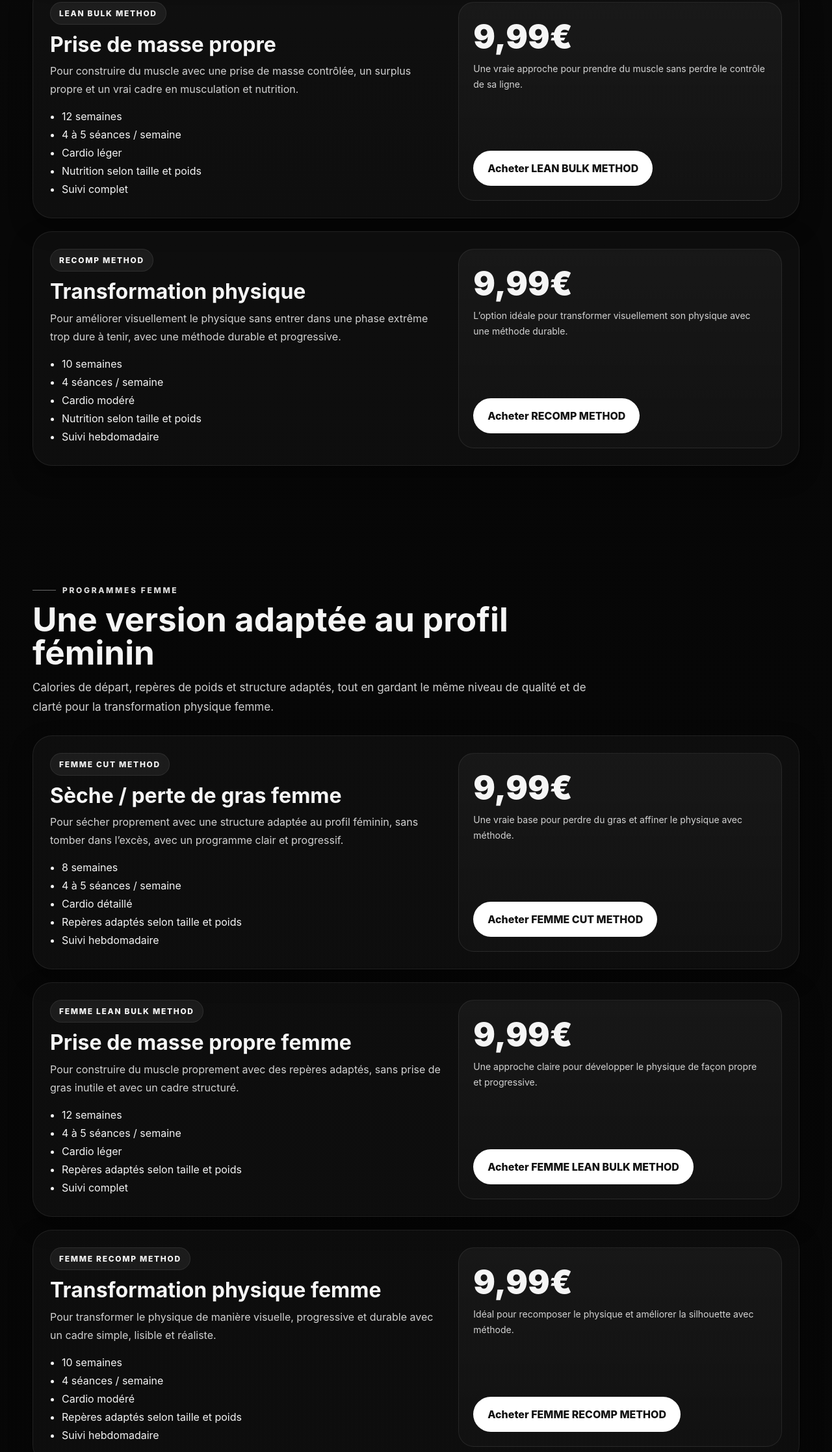
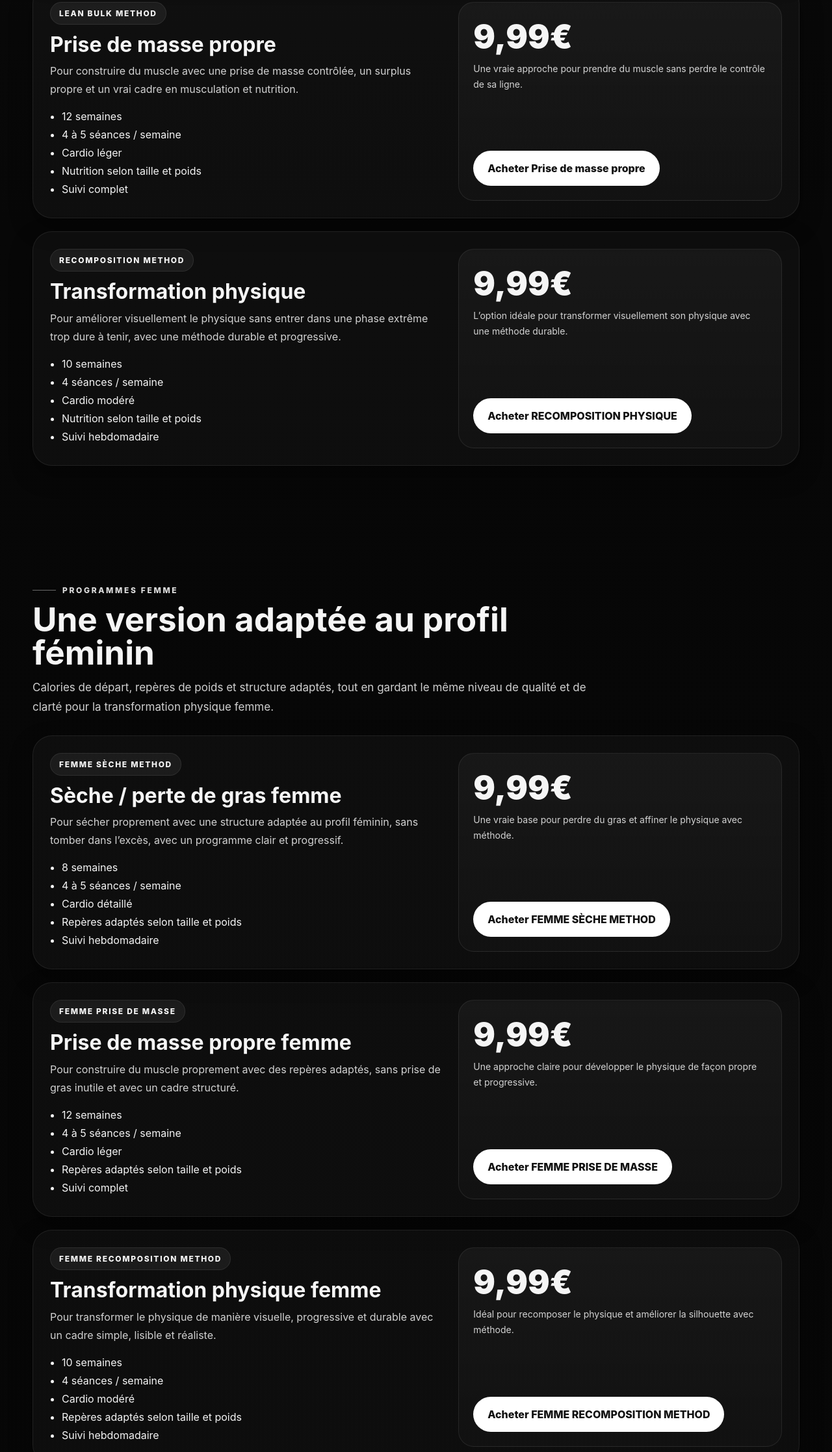
Before and after one commit to SculptMethod/sculpt-method, a plain HTML site: page index.html in a window 1280 px wide. Shown: the part 2665-4900 px from the top of the page at 65% size. Drawn offline with Linux system fonts and the light colour scheme.

Commit message:
Update index.html

```diff
--- a/index.html
+++ b/index.html
@@ -171,7 +171,7 @@ h1{font-size:clamp(42px,7vw,90px);line-height:.96;letter-spacing:-.05em;margin:1
 </div>
 <div class="side">
 <div><div class="price">9,99€</div><div class="small">Un programme clair pour sécher proprement avec méthode, régularité et structure.</div></div>
-<div class="cta"><a class="btn btn-main" href="https://payhip.com/b/YwMPt" title="Acheter CUT METHOD homme">Acheter CUT METHOD</a></div>
+<div class="cta"><a class="btn btn-main" href="https://payhip.com/b/YwMPt" title="Acheter Sèche / perte de gras homme">Acheter Sèche / perte de gras</a></div>
 </div>
 </article>
 
@@ -184,20 +184,20 @@ h1{font-size:clamp(42px,7vw,90px);line-height:.96;letter-spacing:-.05em;margin:1
 </div>
 <div class="side">
 <div><div class="price">9,99€</div><div class="small">Une vraie approche pour prendre du muscle sans perdre le contrôle de sa ligne.</div></div>
-<div class="cta"><a class="btn btn-main" href="https://payhip.com/b/18ilW" title="Acheter LEAN BULK METHOD homme">Acheter LEAN BULK METHOD</a></div>
+<div class="cta"><a class="btn btn-main" href="https://payhip.com/b/18ilW" title="Acheter Prise de masse propre homme">Acheter Prise de masse propre</a></div>
 </div>
 </article>
 
 <article class="program">
 <div>
-<div class="tag">RECOMP METHOD</div>
+<div class="tag">RECOMPOSITION METHOD</div>
 <h3>Transformation physique</h3>
 <p>Pour améliorer visuellement le physique sans entrer dans une phase extrême trop dure à tenir, avec une méthode durable et progressive.</p>
 <ul><li>10 semaines</li><li>4 séances / semaine</li><li>Cardio modéré</li><li>Nutrition selon taille et poids</li><li>Suivi hebdomadaire</li></ul>
 </div>
 <div class="side">
 <div><div class="price">9,99€</div><div class="small">L’option idéale pour transformer visuellement son physique avec une méthode durable.</div></div>
-<div class="cta"><a class="btn btn-main" href="https://payhip.com/b/GQqhF" title="Acheter RECOMP METHOD homme">Acheter RECOMP METHOD</a></div>
+<div class="cta"><a class="btn btn-main" href="https://payhip.com/b/GQqhF" title="Acheter RECOMPOSITION PHYSIQUE homme">Acheter RECOMPOSITION PHYSIQUE</a></div>
 </div>
 </article>
 </div>
@@ -214,40 +214,40 @@ h1{font-size:clamp(42px,7vw,90px);line-height:.96;letter-spacing:-.05em;margin:1
 <div class="programs">
 <article class="program">
 <div>
-<div class="tag">FEMME CUT METHOD</div>
+<div class="tag">FEMME SÈCHE METHOD</div>
 <h3>Sèche / perte de gras femme</h3>
 <p>Pour sécher proprement avec une structure adaptée au profil féminin, sans tomber dans l’excès, avec un programme clair et progressif.</p>
 <ul><li>8 semaines</li><li>4 à 5 séances / semaine</li><li>Cardio détaillé</li><li>Repères adaptés selon taille et poids</li><li>Suivi hebdomadaire</li></ul>
 </div>
 <div class="side">
 <div><div class="price">9,99€</div><div class="small">Une vraie base pour perdre du gras et affiner le physique avec méthode.</div></div>
-<div class="cta"><a class="btn btn-main" href="https://payhip.com/b/Vhvij" title="Acheter FEMME CUT METHOD">Acheter FEMME CUT METHOD</a></div>
+<div class="cta"><a class="btn btn-main" href="https://payhip.com/b/Vhvij" title="Acheter FEMME SÈCHE METHOD">Acheter FEMME SÈCHE METHOD</a></div>
 </div>
 </article>
 
 <article class="program">
 <div>
-<div class="tag">FEMME LEAN BULK METHOD</div>
+<div class="tag">FEMME PRISE DE MASSE</div>
 <h3>Prise de masse propre femme</h3>
 <p>Pour construire du muscle proprement avec des repères adaptés, sans prise de gras inutile et avec un cadre structuré.</p>
 <ul><li>12 semaines</li><li>4 à 5 séances / semaine</li><li>Cardio léger</li><li>Repères adaptés selon taille et poids</li><li>Suivi complet</li></ul>
 </div>
 <div class="side">
 <div><div class="price">9,99€</div><div class="small">Une approche claire pour développer le physique de façon propre et progressive.</div></div>
-<div class="cta"><a class="btn btn-main" href="https://payhip.com/b/jFWNK" title="Acheter FEMME LEAN BULK METHOD">Acheter FEMME LEAN BULK METHOD</a></div>
+<div class="cta"><a class="btn btn-main" href="https://payhip.com/b/jFWNK" title="Acheter FEMME PRISE DE MASSE">Acheter FEMME PRISE DE MASSE</a></div>
 </div>
 </article>
 
 <article class="program">
 <div>
-<div class="tag">FEMME RECOMP METHOD</div>
+<div class="tag">FEMME RECOMPOSITION METHOD</div>
 <h3>Transformation physique femme</h3>
 <p>Pour transformer le physique de manière visuelle, progressive et durable avec un cadre simple, lisible et réaliste.</p>
 <ul><li>10 semaines</li><li>4 séances / semaine</li><li>Cardio modéré</li><li>Repères adaptés selon taille et poids</li><li>Suivi hebdomadaire</li></ul>
 </div>
 <div class="side">
 <div><div class="price">9,99€</div><div class="small">Idéal pour recomposer le physique et améliorer la silhouette avec méthode.</div></div>
-<div class="cta"><a class="btn btn-main" href="https://payhip.com/b/XS1Bn" title="Acheter FEMME RECOMP METHOD">Acheter FEMME RECOMP METHOD</a></div>
+<div class="cta"><a class="btn btn-main" href="https://payhip.com/b/XS1Bn" title="Acheter FEMME RECOMPOSITION METHOD">Acheter FEMME RECOMPOSITION METHOD</a></div>
 </div>
 </article>
 </div>
@@ -288,8 +288,8 @@ h1{font-size:clamp(42px,7vw,90px);line-height:.96;letter-spacing:-.05em;margin:1
 <div class="bundle">
 <div>
 <h3>SCULPT METHOD COMPLETE PACK</h3>
-<p>Regroupe CUT METHOD, LEAN BULK METHOD et RECOMP METHOD dans une seule offre premium complète.</p>
-<ul><li>CUT METHOD</li><li>LEAN BULK METHOD</li><li>RECOMP METHOD</li></ul>
+<p>Regroupe SÈCHE METHOD, PRISE DE MASSE METHOD et RECOMPOSITION METHOD dans une seule offre premium complète.</p>
+<ul><li>SÈCHE METHOD</li><li>PRISE DE MASSE METHOD</li><li>RECOMPOSITION METHOD</li></ul>
 </div>
 <div class="bundle-price">
 <div class="old">29,97€</div>
@@ -310,8 +310,8 @@ h1{font-size:clamp(42px,7vw,90px);line-height:.96;letter-spacing:-.05em;margin:1
 <div class="bundle">
 <div>
 <h3>SCULPT METHOD FEMME COMPLETE PACK</h3>
-<p>Regroupe FEMME CUT METHOD, FEMME LEAN BULK METHOD et FEMME RECOMP METHOD dans une seule offre premium complète.</p>
-<ul><li>FEMME CUT METHOD</li><li>FEMME LEAN BULK METHOD</li><li>FEMME RECOMP METHOD</li></ul>
+<p>Regroupe FEMME SÈCHE METHOD, FEMME PRISE DE MASSE METHOD et FEMME RECOMPOSITION METHOD dans une seule offre premium complète.</p>
+<ul><li>FEMME SÈCHE METHOD</li><li>FEMME PRISE DE MASSE METHOD</li><li>FEMME RECOMPOSITION METHOD</li></ul>
 </div>
 <div class="bundle-price">
 <div class="old">29,97€</div>
```
